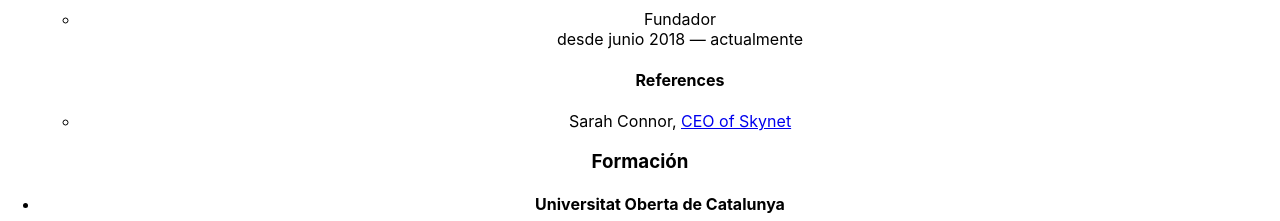
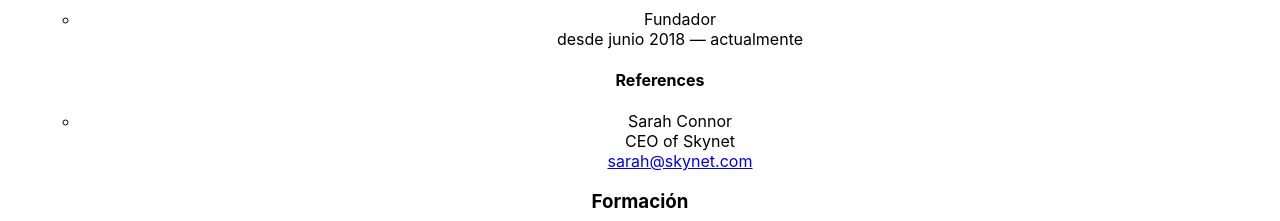
Before and after one commit to sayheylaura/manfred-awesomic-cv, a React (Create React App) app: page / in a window 1280 px wide. Shown: the part 723-944 px from the top of the page. Built offline with nearby package versions, Linux system fonts and the light colour scheme; the HTML template or start-up script is replaced by a standard one.

Commit message:
changes after PR

```diff
--- a/src/components/ReferencesList/index.js
+++ b/src/components/ReferencesList/index.js
@@ -6,20 +6,17 @@ class ReferencesList extends Component {
     const {references} = this.props;
     return (
       <div className="reference-list__wrapper">
+      <h4 className="reference-list__title">
+        References
+        </h4>
         <ul className="reference-list__list">
-          <h4>References</h4>
           {references.map((item, index)=>{
             return (
+
               <li className="reference-list__item" key={index}>
-                <p className="reference-list__paragraph">
-                  {item.name}{', '}
-                  <span>
-                    <a href={item.contact}>
-                      {item.role}
-                      </a>
-                  </span>
-
-                </p>
+                <div className="reference-list__name">{item.name}</div>
+                  <div className="reference-list__role">{item.role}</div>
+                  <a className="reference-list__contact" href="mailto:{item.contact}">{item.contact}</a>
               </li>
             );
           })}
```
